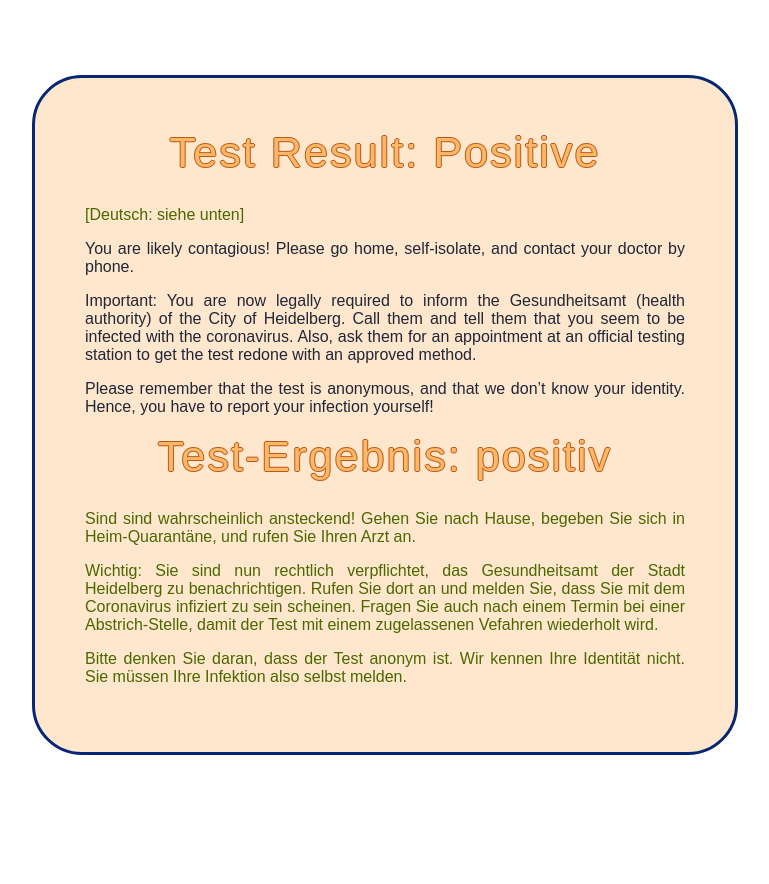
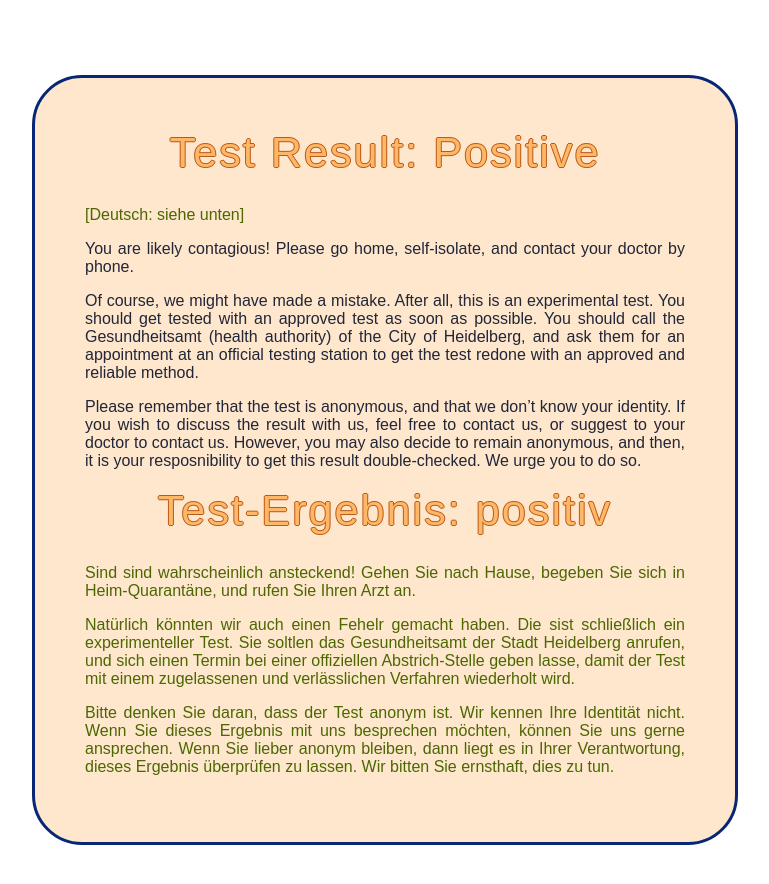
Before and after one commit to anders-biostat/test-ergebnis, a website: page public/positive.html in a window 1280 px wide. Shown: the whole page, without its empty margins (255-1024 px from the left). Before the commit the page ends 830 px from the top, so only its background shows below. Drawn offline with Linux system fonts and the light colour scheme.

Commit message:
changed pos message

```diff
--- a/public/positive.html
+++ b/public/positive.html
@@ -10,21 +10,15 @@
         		<h1>Test Result: Positive</h1>
             <p class="deu">[Deutsch: siehe unten]</p>
             <p class="eng">You are likely contagious! Please go home, self-isolate, and contact your doctor by phone.</p>
-						<p class="eng">Important: You are now legally required to inform the Gesundheitsamt (health authority) of
-						the City of Heidelberg. Call them and tell them that you seem to be infected with the
-						coronavirus. Also, ask them for an appointment at an official testing station to get the test
-						redone with an approved method.</p>
-						<p class="eng">Please remember that the test is anonymous, and that we don’t know your identity. Hence,
-						you have to report your infection yourself!</p>
+						<p class="eng">Of course, we might have made a mistake. After all, this is an experimental test. You should get tested with an approved test as soon as possible. You should call the Gesundheitsamt (health authority) of the City of Heidelberg, and ask them for an appointment at an official testing station to get the test redone with an approved and reliable method.</p>
+						<p class="eng">Please remember that the test is anonymous, and that we don’t know your identity. If you wish to discuss the result with us, feel free to contact us, or suggest to your doctor to contact us. However, you may also decide to remain anonymous, and then, it is your resposnibility to get this result double-checked. We urge you to do so.</p>
+
 						<h1>Test-Ergebnis: positiv</h1>
 						<p class="deu">Sind sind wahrscheinlich ansteckend! Gehen Sie nach Hause, begeben Sie sich in Heim-Quarantäne,
 						und rufen Sie Ihren Arzt an.</p>
-						<p class="deu">Wichtig: Sie sind nun rechtlich verpflichtet, das Gesundheitsamt der Stadt Heidelberg zu
-						benachrichtigen. Rufen Sie dort an und melden Sie, dass Sie mit dem Coronavirus infiziert
-						zu sein scheinen. Fragen Sie auch nach einem Termin bei einer Abstrich-Stelle, damit der
-						Test mit einem zugelassenen Vefahren wiederholt wird.</p>
-						<p class="deu">Bitte denken Sie daran, dass der Test anonym ist. Wir kennen Ihre Identität nicht. Sie
-						müssen Ihre Infektion also selbst melden.</p>
+						<p class="deu">Natürlich könnten wir auch einen Fehelr gemacht haben. Die sist schließlich ein experimenteller Test. Sie soltlen das Gesundheitsamt der Stadt Heidelberg anrufen, und sich einen Termin bei einer offiziellen Abstrich-Stelle geben lasse, damit der
+						Test mit einem zugelassenen und verlässlichen Verfahren wiederholt wird.</p>
+						<p class="deu">Bitte denken Sie daran, dass der Test anonym ist. Wir kennen Ihre Identität nicht. Wenn Sie dieses Ergebnis mit uns besprechen möchten, können Sie uns gerne ansprechen.  Wenn Sie lieber anonym bleiben, dann liegt es in Ihrer Verantwortung, dieses Ergebnis überprüfen zu lassen. Wir bitten Sie ernsthaft, dies zu tun.</p>
         </div>
     </body>
 </html>
```
